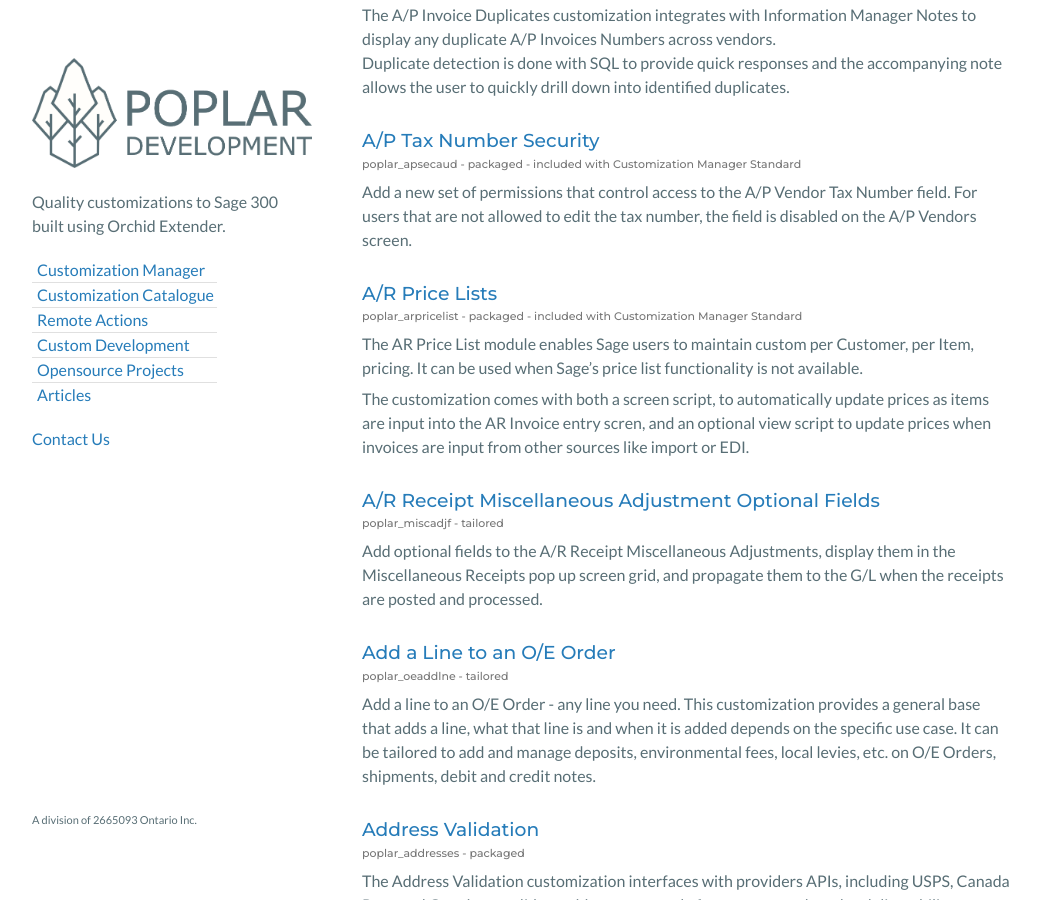
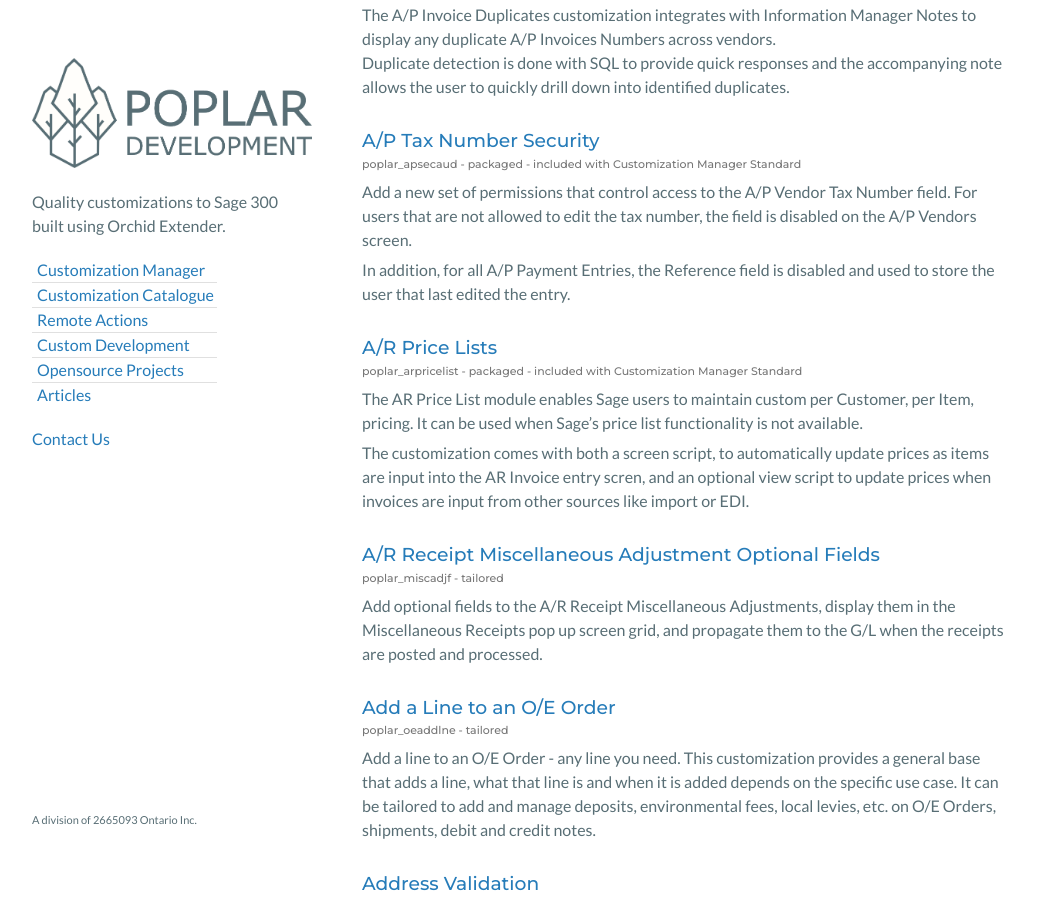
Before and after one commit to poplars-dev/poplars-dev.github.io, a Jekyll site: the page built from catalogue.md, in a window 1280 px wide and 900 px high, scrolled down 547 px. Shown: the whole window, without its empty margins (118-1158 px from the left). Built offline with Jekyll 4.4.1, drawn with Linux system fonts in a browser that asks for light colours; nearby versions of some CDN libraries; a script that is not in the unit is left out; comment, search, counter and statistics services are not loaded; some of the changed lines change nothing that is shown.

Commit message:
add media to poplar_apsecaud catalogue entry.

```diff
--- a/_customizations/poplar_apsecaud.md
+++ b/_customizations/poplar_apsecaud.md
@@ -21,6 +21,9 @@
 Add a new set of permissions that control access to the A/P Vendor Tax
 Number field.  For users that are not allowed to edit the tax number,
 the field is disabled on the A/P Vendors screen.
+
+In addition, for all A/P Payment Entries, the Reference field is disabled
+and used to store the user that last edited the entry.
 <!--more-->
 
 ## How does it work?
@@ -29,10 +32,38 @@
 custom table that is used to manage user permissions from the Tax Number
 field.
 
+{% include figure.html url="https://s3.amazonaws.com/dev.expi/content/poplar_apsecaud/user_disabled.png"
+                      description="The user CHRIS isn't active and can't edit A/P Vendor Tax Numbers." %}
+
 The customization implements two layers of protection. The first is a
 change to the A/P Vendor screen that disables the Tax Number field for
 users that don't have permission to edit it.  The second is a view script
 that stops the Tax Number being put to by users without permission.
+
+{% include figure.html url="https://s3.amazonaws.com/dev.expi/content/poplar_apsecaud/tax_number_removed.png"
+                      description="The Tax Number has been removed entirely from the Invoicing tab." %}
+
+For users that are active, and the ADMIN user, who is always active, the Tax
+Number is displayed.
+
+{% include figure.html url="https://s3.amazonaws.com/dev.expi/content/poplar_apsecaud/user_active.png"
+                      description="The user CHRIS is active and can edit A/P Vendor Tax Numbers." %}
+
+{% include figure.html url="https://s3.amazonaws.com/dev.expi/content/poplar_apsecaud/tax_number_restored.png"
+                      description="The Tax Number has been restored." %}
+
+For A/P Payment Entries, the customization disables the Reference field for
+all users.
+
+{% include figure.html url="https://s3.amazonaws.com/dev.expi/content/poplar_apsecaud/reference_field_disabled.png"
+                      description="The Reference field cannot be edited." %}
+
+Whenever a payment is inserted or updated, the currently logged in User's name
+is written to the Reference.
+
+{% include figure.html url="https://s3.amazonaws.com/dev.expi/content/poplar_apsecaud/last_edit_by_in_reference.png"
+                      description="The last user to change the entry is written to the Reference field." %}
+
 
 {% if page.demo %}
 ## Demo
```
